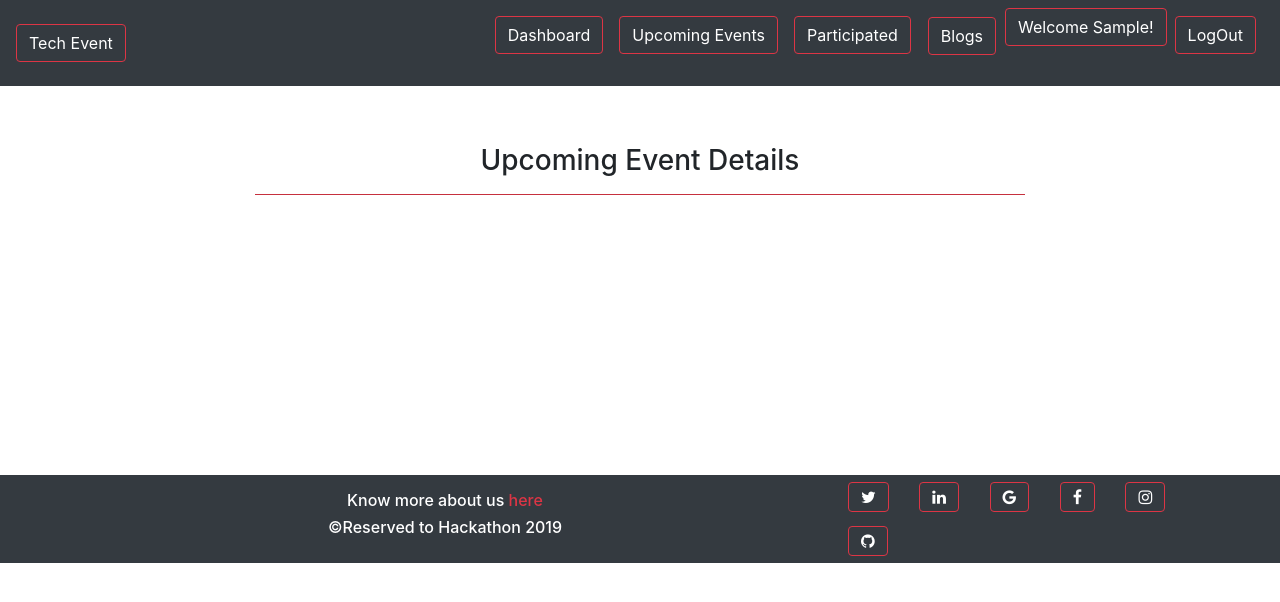
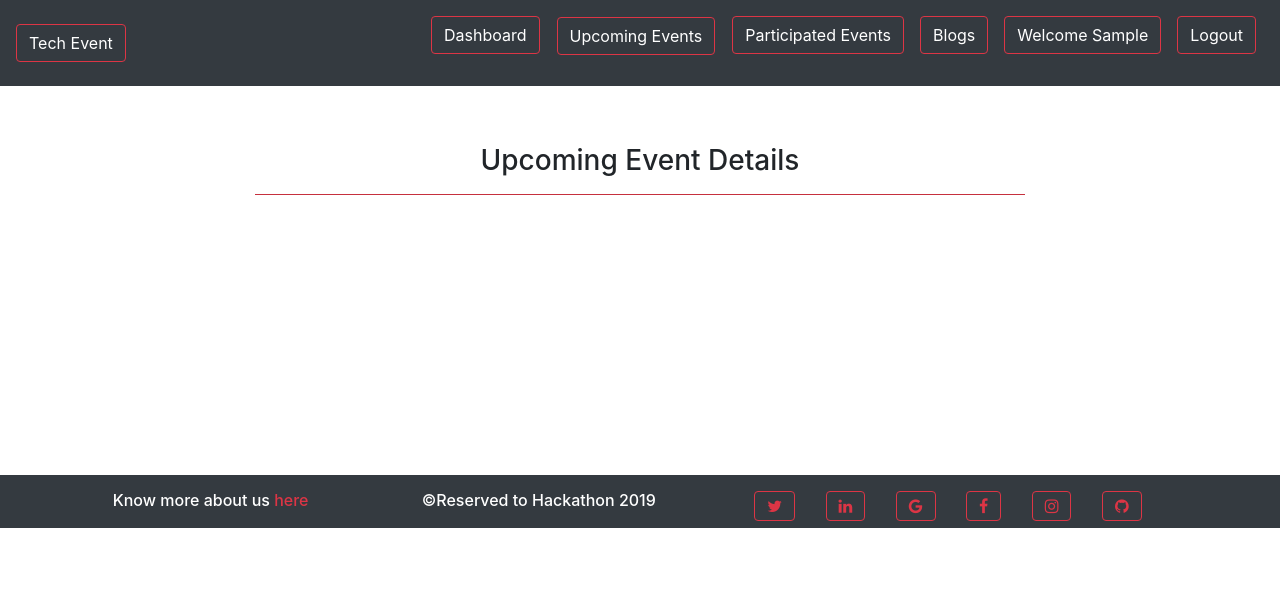
Before and after one commit to alisha21puja/Hackathon1, a Django app: page /Participant/event_details in a window 1280 px wide. Shown: the top 602 px of the page. Run offline with Django 3.2, Linux system fonts and the light colour scheme; the visitor is signed in with stand-in values (Sample User, id 1); data that the repository does not hold is empty; some libraries are stand-ins or nearby versions.

Commit message:
Update nav-bar_participant.html

```diff
--- a/Participant/templates/nav-bar_participant.html
+++ b/Participant/templates/nav-bar_participant.html
@@ -1,120 +1,113 @@
 <html>
+
 <head>
   <title></title>
   {% if user.is_authenticated %}
-  <link rel="stylesheet" href="https://stackpath.bootstrapcdn.com/bootstrap/4.2.1/css/bootstrap.min.css" integrity="sha384-GJzZqFGwb1QTTN6wy59ffF1BuGJpLSa9DkKMp0DgiMDm4iYMj70gZWKYbI706tWS" crossorigin="anonymous">
-  <script src="https://code.jquery.com/jquery-3.3.1.slim.min.js" integrity="sha384-q8i/X+965DzO0rT7abK41JStQIAqVgRVzpbzo5smXKp4YfRvH+8abtTE1Pi6jizo" crossorigin="anonymous"></script>
-<script src="https://cdnjs.cloudflare.com/ajax/libs/popper.js/1.14.6/umd/popper.min.js" integrity="sha384-wHAiFfRlMFy6i5SRaxvfOCifBUQy1xHdJ/yoi7FRNXMRBu5WHdZYu1hA6ZOblgut" crossorigin="anonymous"></script>
-<script src="https://stackpath.bootstrapcdn.com/bootstrap/4.2.1/js/bootstrap.min.js" integrity="sha384-B0UglyR+jN6CkvvICOB2joaf5I4l3gm9GU6Hc1og6Ls7i6U/mkkaduKaBhlAXv9k" crossorigin="anonymous"></script>
+  <link rel="stylesheet" href="https://stackpath.bootstrapcdn.com/bootstrap/4.2.1/css/bootstrap.min.css"
+    integrity="sha384-GJzZqFGwb1QTTN6wy59ffF1BuGJpLSa9DkKMp0DgiMDm4iYMj70gZWKYbI706tWS" crossorigin="anonymous">
+  <script src="https://code.jquery.com/jquery-3.3.1.slim.min.js"
+    integrity="sha384-q8i/X+965DzO0rT7abK41JStQIAqVgRVzpbzo5smXKp4YfRvH+8abtTE1Pi6jizo"
+    crossorigin="anonymous"></script>
+  <script src="https://cdnjs.cloudflare.com/ajax/libs/popper.js/1.14.6/umd/popper.min.js"
+    integrity="sha384-wHAiFfRlMFy6i5SRaxvfOCifBUQy1xHdJ/yoi7FRNXMRBu5WHdZYu1hA6ZOblgut"
+    crossorigin="anonymous"></script>
+  <script src="https://stackpath.bootstrapcdn.com/bootstrap/4.2.1/js/bootstrap.min.js"
+    integrity="sha384-B0UglyR+jN6CkvvICOB2joaf5I4l3gm9GU6Hc1og6Ls7i6U/mkkaduKaBhlAXv9k"
+    crossorigin="anonymous"></script>
 </head>
 
 <nav class="navbar fixed-top navbar-expand-lg navbar-dark bg-dark">
-  <a class="navbar-brand " href="{% url 'home' %}"><button type="button" class="btn btn-outline-danger text-white">Tech Event</button></a>
-  <button class="navbar-toggler" type="button" data-toggle="collapse" data-target="#navbarText" aria-controls="navbarText" aria-expanded="false" aria-label="Toggle navigation">
+  <a class="navbar-brand" href="{% url 'home' %}"><button type="button" class="btn btn-outline-danger"
+      style="color: white">Tech Event</button></a>
+       <button class="navbar-toggler" type="button" data-toggle="collapse" data-target="#navbarText"
+    aria-controls="navbarText" aria-expanded="false" aria-label="Toggle navigation">
+
     <span class="navbar-toggler-icon"></span>
   </button>
-  <div class="collapse navbar-collapse mr-auto"  id="navbarText">
+  <div class="collapse navbar-collapse mr-auto" id="navbarText">
     <ul class="navbar-nav ml-auto">
       <li class="nav-item active">
-        <a class="nav-link" href="{% url 'participantIndex' %}"><button type="button" class="btn btn-outline-danger text-white">Dashboard</button><span class="sr-only">(current)</span></a>
+        <a class="nav-link" href="{% url 'participantIndex' %}"><button type="button" class="btn btn-outline-danger"
+            style="color: white">Dashboard </button><span class="sr-only">(current)</span></a>
       </li>
-      <li class="nav-item active">
-        <a class="nav-link" href="{% url 'event_details' %}"><button type="button" class="btn btn-outline-danger text-white">Upcoming Events</button><span class="sr-only">(current)</span></a>
+      <li class="nav-item  fg-white">
+        <a class="nav-link btn btn-outline-dark text-white " href="{% url 'event_details' %}"><button type="button"
+            class="btn btn-outline-danger" style="color: white">Upcoming Events</button></a>
       </li>
-
-       <li class="nav-item">
-        <a class="nav-link text-white " href="{% url 'participate'  %}"><button type="button" class="btn btn-outline-danger text-white">Participated</button></a>
+      <li class="nav-item  ">
+        <a class="nav-link text-white " href="{% url 'participate'  %}"><button type="button"
+            class="btn btn-outline-danger" style="color: white">Participated Events</button></a>
       </li>
-
       <li class="nav-item  fg-white">
-      <a class="nav-link btn btn-outline-dark text-white " href="{% url 'participate' %}"><button type="button" class="btn btn-outline-danger text-white">Blogs</button></a>
+        <a class="nav-link text-white " href="{% url 'partblog' %}"><button type="button"
+            class="btn btn-outline-danger" style="color: white">Blogs </button></a>
       </li>
-
-      <div class="btn-group">
       <li class="nav-item  fg-white">
-         <button type="button" id="dropdownMenuButton" data-toggle="dropdown" class="btn btn-outline-danger text-white">Welcome {{ user.first_name }}! </button>
-    <div class="dropdown-menu" aria-labelledby="dropdownMenuButton">
-    <a class="dropdown-item" href="{% url 'part_profile'  %}" >View Profile</a>
-    <a class="dropdown-item" href="{% url 'deleteparticipant' %}" onclick="return confirm('Are you sure you want to delete your profile?')">Delete Account</a>
-  </div>
+        <a class="nav-link text-white " href="{% url 'part_profile'%}"><button type="button" class="btn btn-outline-danger"
+            style="color: white">Welcome {{ user.first_name }} </button></a>
       </li>
-</div>
       <li class="nav-item  ">
         <a class="nav-link text-white " href="javascript:{document.getElementById('logout').submit()}">
-          <button type="button" class="btn btn-outline-danger text-white">LogOut</button></a>
+          <button type="button" class="btn btn-outline-danger" style="color: white">Logout</button>
+        </a>
         <form action="{% url 'logout' %}" method="POST" id="logout">
           {% csrf_token %}
           <input type="hidden" name="">
         </form>
       </li>
-
-
-
-
     </ul>
-
-
   </div>
 </nav>
 
-
-
-  <header>
-
-</header>
-
 <body>
-
   {% block content%}
 
-
 {% endblock %}
-
 </body>
-
-
-
 <link href="//maxcdn.bootstrapcdn.com/font-awesome/4.1.0/css/font-awesome.min.css" rel="stylesheet">
 <footer class="footer bg-dark navbar-fixed-bottom mr-auto">
   <div class="container pull-center bg-dark">
     <div class="row mr-auto ">
 
-      <div class="col-md-8">
+      <div class="col-md-3">
         <p>
-           <h6 class="text-white text-center"> Know more about us <a class="  btn-outline-danger " href="{% url 'aboutus' %}">
+          <h6 class="text-white text-center"> Know more about us <a class="  btn-outline-danger"
+              href="{% url 'aboutus' %}">
               here </a></h6>
+        </p>
+      </div>
 
+      <div class="col-md-4">
+        <p>
           <h6 class="text-white text-center"> &copy;Reserved to Hackathon 20{% now "y" %} </h6>
         </p>
       </div>
-      <div class="col-md-4">
-        <a class="btn btn-twitter" href="">
-          <button type="button" class=" fa fa-twitter btn btn-outline-danger text-white"></button>
+      <div class="col-md-5">
+              <a class="btn btn-twitter" href="" style="padding-top: 15px">
+          <button type="button" class=" fa fa-twitter btn btn-outline-danger"></button>
         </a>
-        <a class="btn  btn-linkedin" href="">
-          <button type="button" class=" fa fa-linkedin btn btn-outline-danger text-white"></button>
+        <a class="btn  btn-linkedin" href="" style="padding-top: 15px">
+          <button type="button" class=" fa fa-linkedin btn btn-outline-danger"></button>
         </a>
-        <a class="btn btn-google" href="">
-          <button type="button" class="fa fa-google btn btn-outline-danger text-white"></button>
+        <a class="btn btn-google" href="" style="padding-top: 15px">
+          <button type="button" class="fa fa-google btn btn-outline-danger"></button>
         </a>
-        <a class="btn btn-facebook" href="">
-          <button type="button" class="fa fa-facebook btn btn-outline-danger text-white"></button>
+        <a class="btn btn-facebook" href="" style="padding-top: 15px">
+          <button type="button" class="fa fa-facebook btn btn-outline-danger"></button>
         </a>
-        <a class="btn btn-instagram" href="">
-          <button type="button" class="fa fa-instagram btn btn-outline-danger text-white"></button>
+        <a class="btn btn-instagram" href="" style="padding-top: 15px">
+          <button type="button" class="fa fa-instagram btn btn-outline-danger"></button>
         </a>
-        <a class="btn btn-github" href="">
-          <button type="button" class="fa fa-github btn btn-outline-danger text-white"></button>
+        <a class="btn btn-github" href="" style="padding-top: 15px">
+          <button type="button" class="fa fa-github btn btn-outline-danger"></button>
         </a>
       </div>
     </div>
   </div>
 </footer>
+
 </html>
 {% else %}
-
-
-
 
 {% include 'index.html' %}
 
```
Lines whose indentation alone changed are shown as unchanged.
